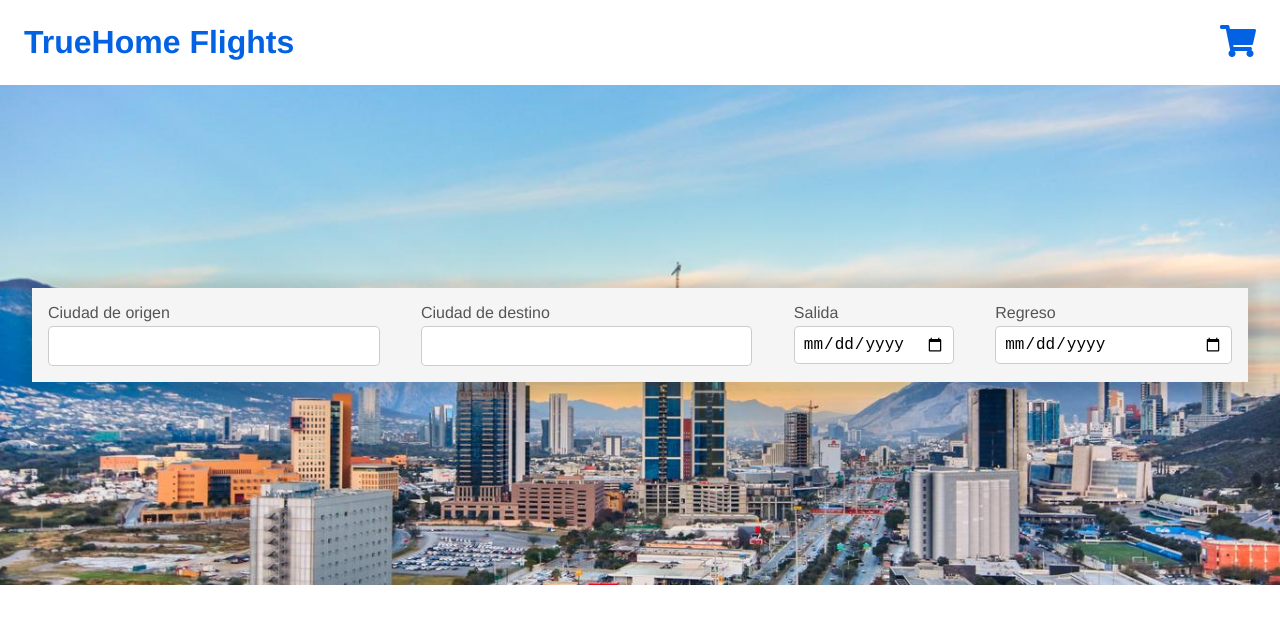
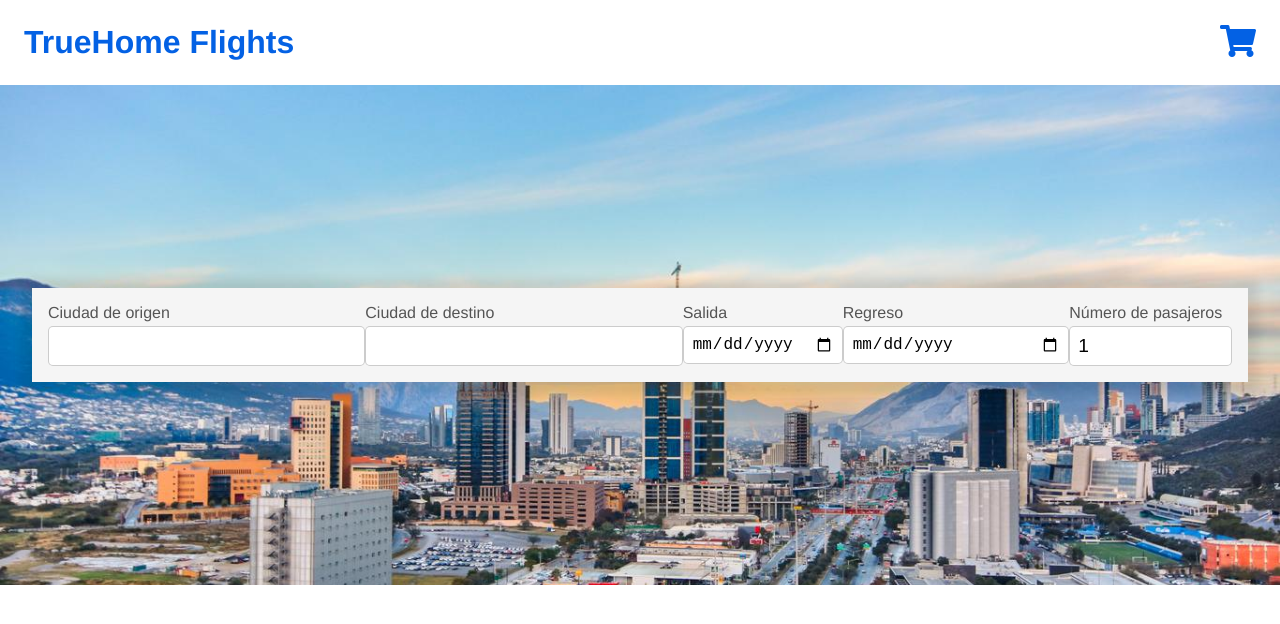
Before and after one commit to AlexisDominguez/TrueHomeTest, a React (Create React App) app: page / in a window 1280 px wide. Shown: the top 624 px of the page. Built offline with nearby package versions, Linux system fonts and the light colour scheme.

Commit message:
Added input type number

```diff
--- a/src/components/DatePicker/DatePicker.tsx
+++ b/src/components/DatePicker/DatePicker.tsx
@@ -1,6 +1,6 @@
 import { FC, ChangeEvent } from "react";
 import styles from "./DatePicker.module.css";
-import { STANDARD_INPUT_DATE_FORMAT } from "../../format";
+import { STANDARD_INPUT_DATE_FORMAT } from "../../constants";
 import moment from "moment";
 
 interface IDateProps {
--- /dev/null
+++ b/src/components/InputNumber/InputNumber.module.css
@@ -0,0 +1,27 @@
+.inputNumberLabel {
+  display: block;
+  margin-bottom: 0.2rem;
+  color: #555;
+}
+
+.inputNumber {
+  padding: 0.5rem;
+  font-size: 1.2rem;
+  border: 1px solid rgba(0, 0, 0, 0.2);
+  border-radius: 5px;
+  box-shadow: none;
+  transition: 0.2s;
+  width: 100%;
+}
+
+.inputNumber:focus {
+  border-color: var(--main-color);
+  transition: 0.2s;
+  outline: none;
+  box-shadow: 0 0 5px 0px var(--main-color);
+}
+
+.errorMessage {
+  margin-top: 0.2rem;
+  color: var(--error-color);
+}
--- /dev/null
+++ b/src/components/InputNumber/InputNumber.tsx
@@ -0,0 +1,46 @@
+import { ChangeEvent, FC } from "react";
+import styles from "./InputNumber.module.css";
+
+interface IInputNumberProps {
+  min: number;
+  max: number;
+  step: number;
+  value?: number | string;
+  label: string;
+  error: boolean;
+  errorMessage: string;
+  containerClassName?: string;
+  onChange: (event: ChangeEvent<HTMLInputElement>) => void;
+}
+
+const InputNumber: FC<IInputNumberProps> = (props) => {
+  const {
+    min,
+    max,
+    step,
+    value,
+    onChange,
+    error,
+    containerClassName,
+    errorMessage,
+    label,
+  } = props;
+
+  return (
+    <div className={containerClassName}>
+      <label className={styles.inputNumberLabel}>{label}</label>
+      <input
+        type="number"
+        min={min}
+        max={max}
+        step={step}
+        value={value}
+        onChange={onChange}
+        className={styles.inputNumber}
+      />
+      {error && <div className={styles.errorMessage}>{errorMessage}</div>}
+    </div>
+  );
+};
+
+export default InputNumber;
--- /dev/null
+++ b/src/components/InputNumber/index.ts
@@ -0,0 +1 @@
+export { default } from "./InputNumber";
--- a/src/modules/Booking/Booking.module.css
+++ b/src/modules/Booking/Booking.module.css
@@ -10,3 +10,7 @@
 .dateContainer {
   width: 20%;
 }
+
+.inputNumberContainer {
+  width: 170px;
+}
--- a/src/modules/Booking/Booking.tsx
+++ b/src/modules/Booking/Booking.tsx
@@ -1,6 +1,7 @@
 import { ChangeEvent, useState } from "react";
 import Select from "../../components/Select";
 import DatePicker from "../../components/DatePicker";
+import InputNumber from "../../components/InputNumber";
 import styles from "./Booking.module.css";
 import { parseStringToDate } from "../../utils/parseStringToDate";
 
@@ -20,6 +21,7 @@ const Booking = () => {
   const [destinationCity, setDestinationCity] = useState<string>("");
   const [startDate, setStartDate] = useState<Date | undefined>();
   const [endDate, setEndDate] = useState<Date | undefined>();
+  const [passengers, setPassengers] = useState<number | string>(1);
 
   const availableDestinationCities = citiesMock.filter(
     (cities) => cities !== originCity
@@ -55,6 +57,14 @@ const Booking = () => {
   const handleEndDate = (event: ChangeEvent<HTMLInputElement>): void => {
     setEndDate(parseStringToDate(event.target.value));
   };
+
+  const handlePassengers = (event: ChangeEvent<HTMLInputElement>): void => {
+    if (Number.isInteger(Number(event.target.value))) {
+      setPassengers(Number(event.target.value) || "");
+    }
+  };
+
+  const numberOfPassengers = Number(passengers);
 
   return (
     <div className={styles.bookingContainer}>
@@ -92,6 +102,23 @@ const Booking = () => {
         min={startDate}
         onChange={handleEndDate}
       />
+      <InputNumber
+        min={0}
+        max={9}
+        step={1}
+        value={passengers}
+        onChange={handlePassengers}
+        containerClassName={styles.inputNumberContainer}
+        label="Número de pasajeros"
+        error={numberOfPassengers < 1 || numberOfPassengers > 8}
+        errorMessage={
+          numberOfPassengers < 1
+            ? "El número mínimo de pasajeros es 1"
+            : numberOfPassengers > 8
+            ? "El número máximo de pasageros es 8"
+            : ""
+        }
+      />
     </div>
   );
 };
```
Also changed, not shown: src/constants.ts (renamed from src/format.ts).
